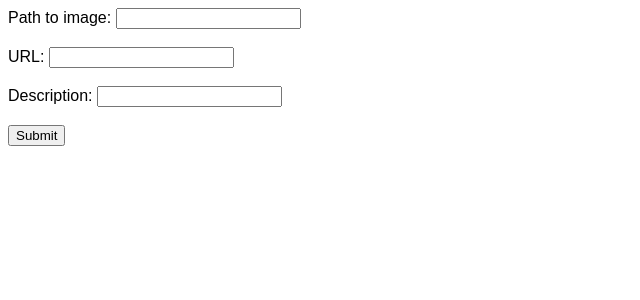
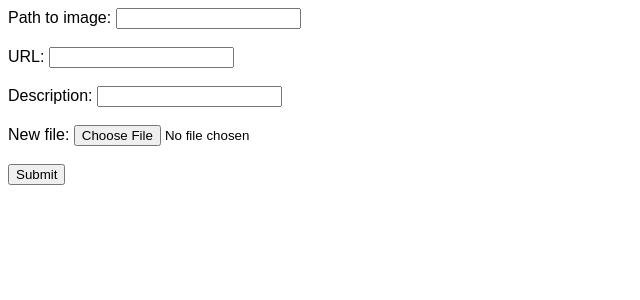
Before and after one commit to MrGaffiot/zdenek-system, a Flask app: page /form in a window 1280 px wide. Shown: the top 300 px of the page, without its empty margins (0-640 px from the left). Run offline with Flask 3, Linux system fonts and the light colour scheme.

Commit message:
Nedodělaný, preventivně uploaduju na github, dodělávání systému nahrávání souborů

```diff
--- a/src/app.py
+++ b/src/app.py
@@ -13,7 +13,9 @@ def hello_world():
 @app.route('/form', methods=['GET', 'POST'])
 def handle_form():
     if request.method == 'POST':
+        file = request.files['newFile']
+        print(file)
         jsonHandler.write([[request.form['pathToImage'], request.form['url'], request.form['description']]])
-        return render_template('test.html', images=jsonHandler.read()["posts"])
+        return render_template('test.html', images=images)
 
     return render_template('form.html')
--- a/src/data/posts.json
+++ b/src/data/posts.json
@@ -49,6 +49,21 @@
             "6.png",
             "https://www.google.com/",
             "6"
+        ],
+        [
+            "1.webp",
+            "http://127.0.0.1:5000/form",
+            "Vosa"
+        ],
+        [
+            "how-could-you-papa-v0-t8pxloghh1qe1.webp",
+            "how-could-you-papa-v0-t8pxloghh1qe1.webp",
+            "how-could-you-papa-v0-t8pxloghh1qe1.webp"
+        ],
+        [
+            "how-could-you-papa-v0-t8pxloghh1qe1.webp",
+            "how-could-you-papa-v0-t8pxloghh1qe1.webp",
+            "how-could-you-papa-v0-t8pxloghh1qe1.webp"
         ]
     ]
 }
--- a/src/templates/form.html
+++ b/src/templates/form.html
@@ -14,6 +14,8 @@
         <input type="text" name="url"><br><br>
         <label for="description">Description: </label>
         <input type="text" name="description"><br><br>
+        <label for="newFile">New file: </label>
+        <input type="file" name="newFile"><br><br>
         <input type="submit" value="Submit">
     </form>
 </body>
```
